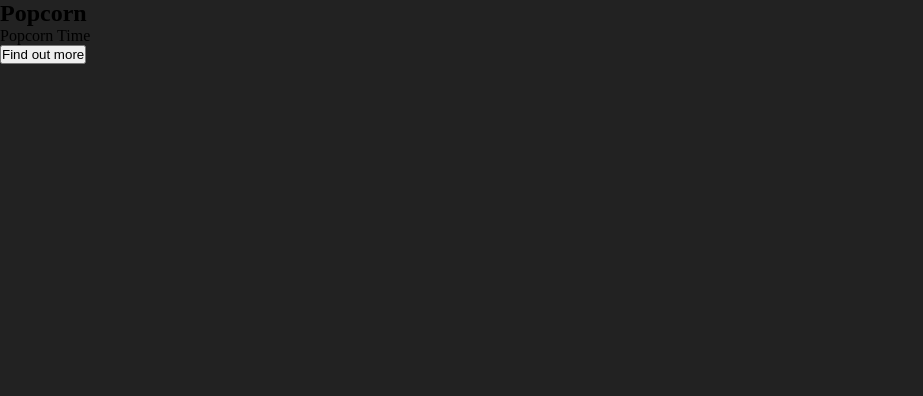
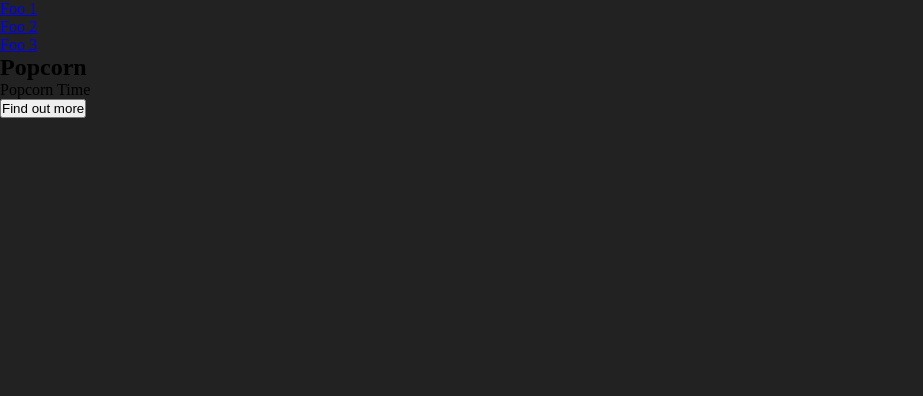
Before and after one commit to helloPaka/example_project, a plain HTML site: page index.html in a window 1280 px wide. Shown: the top 396 px of the page, without its empty margins (0-923 px from the left). Drawn offline with Linux system fonts and the light colour scheme.

Commit message:
add bad navigation

```diff
--- a/index.html
+++ b/index.html
@@ -8,6 +8,13 @@
   <link rel="stylesheet" href="style.css">
 </head>
 <body>
+  <nav>
+    <ul>
+      <li><a href="#">Foo 1</a></li>
+      <li><a href="#">Foo 2</a></li>
+      <li><a href="#">Foo 3</a></li>
+    </ul>
+  </nav>
   <section class="container call-to-action">
     <h1>Popcorn</h1>
     <p>Popcorn Time</p>
--- a/style.css
+++ b/style.css
@@ -8,6 +8,10 @@ body {
   background: #222
 }
 
+ul {
+  color: aliceblue;
+  list-style: square;
+}
 .box {
   background-image: url('watercolor-1321645_1920.jpg');
   background-size: cover;
```
